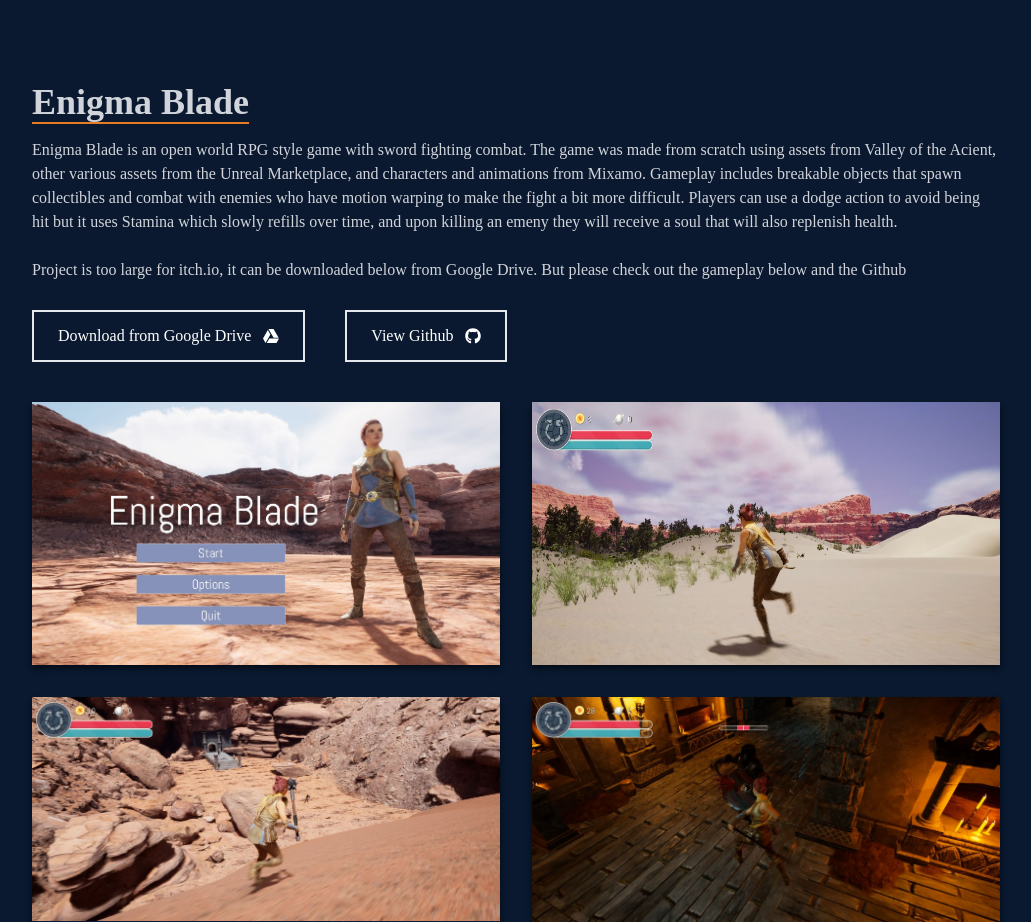
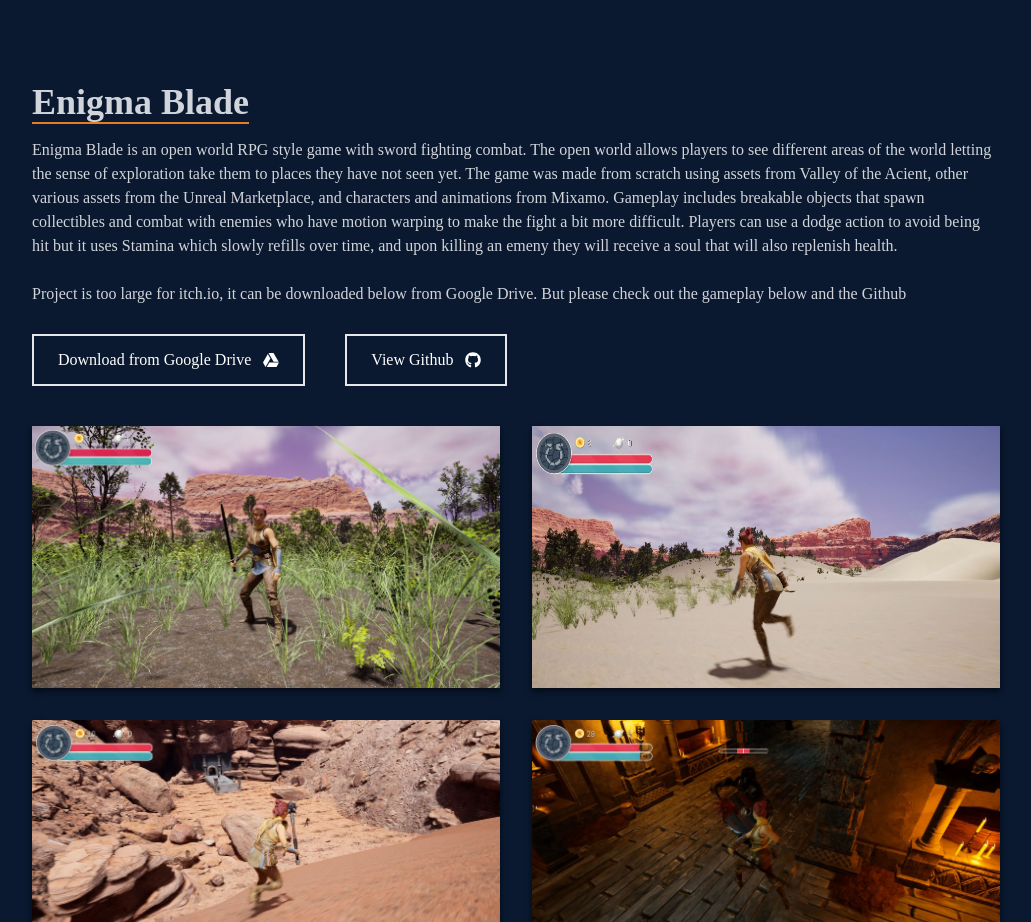
Before and after one commit to jakedusing/react-portfolio, a React (Create React App) app: page / in a window 1280 px wide. Shown: the part 2000-2922 px from the top of the page, without its empty margins (124-1155 px from the left). Built offline with nearby package versions, Linux system fonts and the light colour scheme; grey boxes are pictures that could not be loaded.

Commit message:
update enigma blade

```diff
--- a/src/components/EnigmaBlade.jsx
+++ b/src/components/EnigmaBlade.jsx
@@ -4,6 +4,7 @@ import EB1 from "../assets/EB1.JPG";
 import EB2 from "../assets/EB2.JPG";
 import EB3 from "../assets/EB3.JPG";
 import EB4 from "../assets/EB4.JPG";
+import EB5 from "../assets/EB5.JPG";
 
 const EnigmaBlade = () => {
   return (
@@ -19,14 +20,16 @@ const EnigmaBlade = () => {
           </p>
           <p className="py-4 pb-5">
             Enigma Blade is an open world RPG style game with sword fighting
-            combat. The game was made from scratch using assets from Valley of
-            the Acient, other various assets from the Unreal Marketplace, and
-            characters and animations from Mixamo. Gameplay includes breakable
-            objects that spawn collectibles and combat with enemies who have
-            motion warping to make the fight a bit more difficult. Players can
-            use a dodge action to avoid being hit but it uses Stamina which
-            slowly refills over time, and upon killing an emeny they will
-            receive a soul that will also replenish health.
+            combat. The open world allows players to see different areas of the
+            world letting the sense of exploration take them to places they have
+            not seen yet. The game was made from scratch using assets from
+            Valley of the Acient, other various assets from the Unreal
+            Marketplace, and characters and animations from Mixamo. Gameplay
+            includes breakable objects that spawn collectibles and combat with
+            enemies who have motion warping to make the fight a bit more
+            difficult. Players can use a dodge action to avoid being hit but it
+            uses Stamina which slowly refills over time, and upon killing an
+            emeny they will receive a soul that will also replenish health.
             <br />
             <br />
             Project is too large for itch.io, it can be downloaded below from
@@ -62,7 +65,7 @@ const EnigmaBlade = () => {
         {/* Container for sections*/}
         <div className="w-full grid grid-cols-2 gap-8 text-center py-8">
           <div className="shadow-md shadow-[#040c16] hover:scale-110 duration-500">
-            <img className="w-full mx-auto" src={EB1} alt="Javascript icon" />
+            <img className="w-full mx-auto" src={EB5} alt="Javascript icon" />
             {/*  <p className="my-4">Unreal Engine</p> */}
           </div>
           <div className="shadow-md shadow-[#040c16] hover:scale-110 duration-500">
```
Also changed, not shown: src/assets/EB5.JPG (added).
